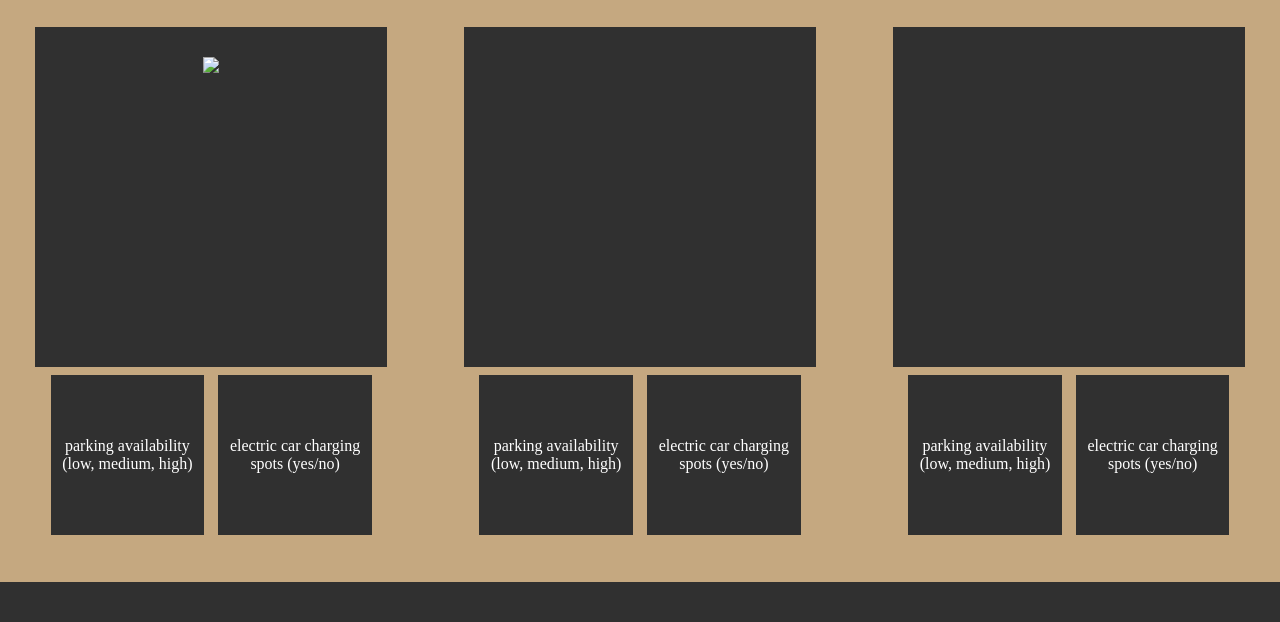
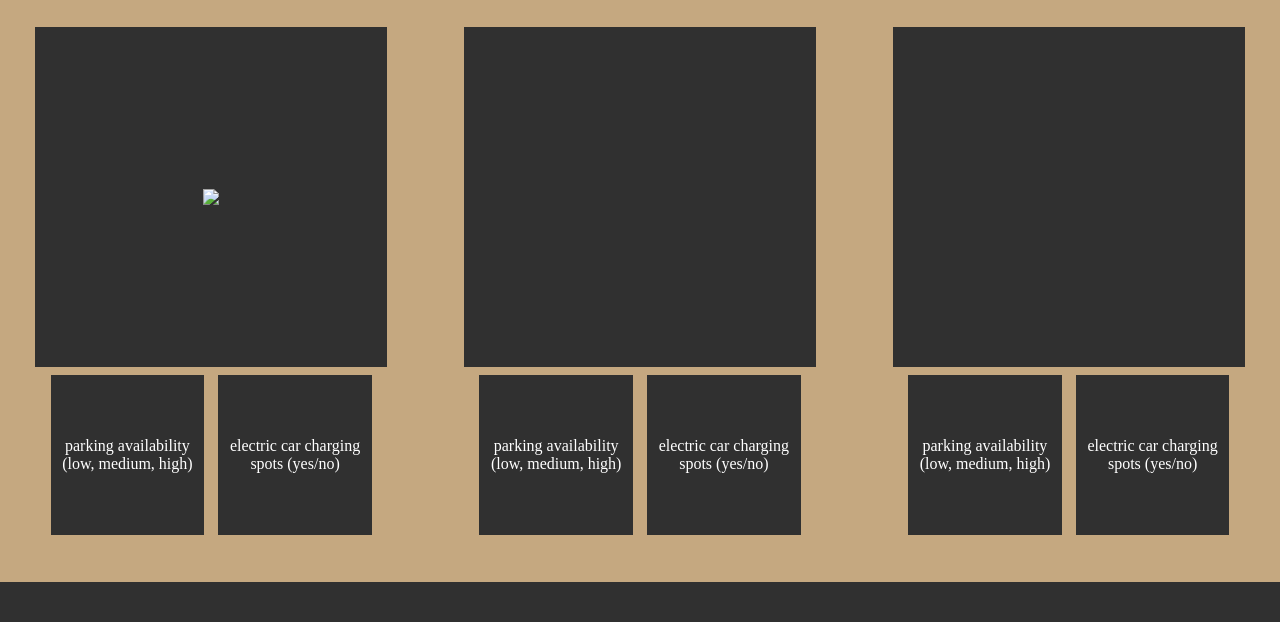
Before and after one commit to azvali/integrated1, a Flask app: template dashboard_app/templates/index.html in a window 1280 px wide. Shown: the part 131-753 px from the top of the page. Run offline with Flask 3, Linux system fonts and the light colour scheme; the template is opened without the code that fills it, so the values that code supplies are empty.

Commit message:
fix image aspect ratio centering

```diff
--- a/dashboard_app/static/css/style.css
+++ b/dashboard_app/static/css/style.css
@@ -68,8 +68,10 @@ body {
   align-items: center;
 }
 
-#parking_lot_1 {
-  height: 35vh;
+.img_block #parking_lot_1 {
+  max-width: 100%;
+  max-height: 100%;
+  object-fit: contain;
 }
 
 .info_block {
```
